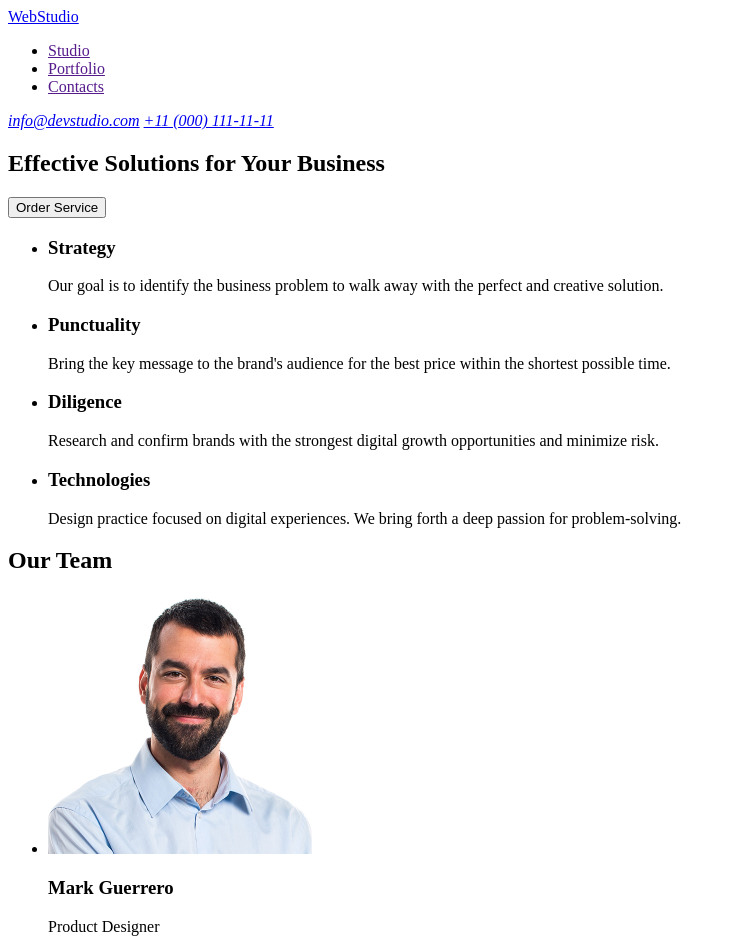
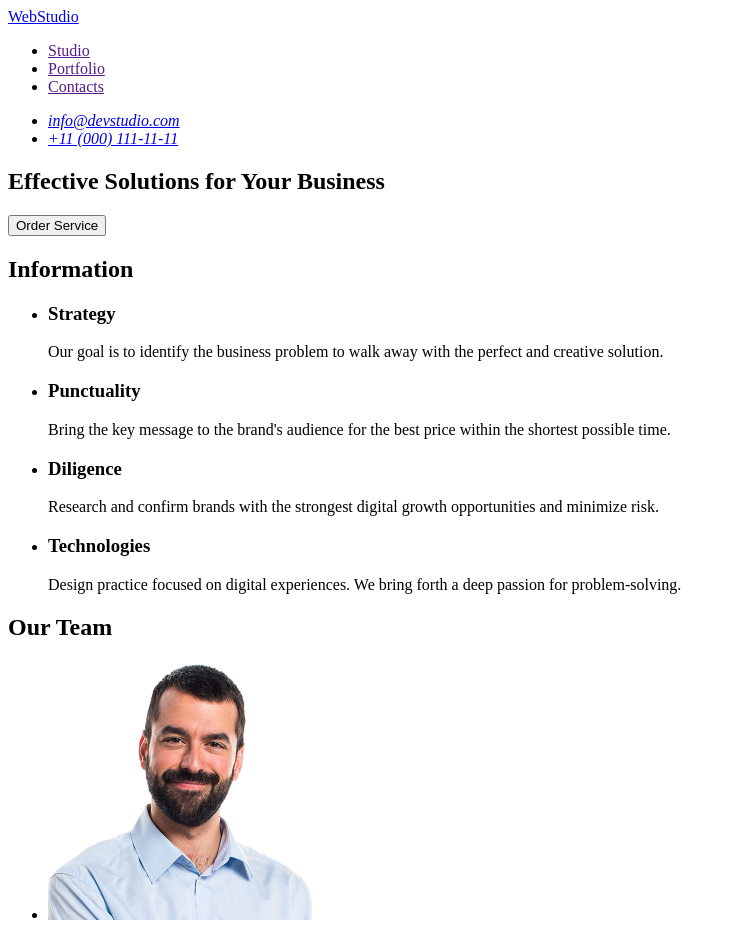
Before and after one commit to Anastasiia-S-13/goit-markup-hw-01, a plain HTML site: page index.html in a window 1280 px wide. Shown: the top 939 px of the page, without its empty margins (0-736 px from the left). Drawn offline with Linux system fonts and the light colour scheme.

Commit message:
update page

```diff
--- a/index.html
+++ b/index.html
@@ -24,8 +24,14 @@
             </ul>
         </nav>
         <address>
-            <a href="mailto:info@devstudio.com">info@devstudio.com</a>
-            <a href="tel:+110001111111">+11 (000) 111-11-11</a>
+            <ul>
+                <li>
+                    <a href="mailto:info@devstudio.com">info@devstudio.com</a>
+                </li>
+                <li>
+                    <a href="tel:+110001111111">+11 (000) 111-11-11</a>
+                </li>
+            </ul>
         </address>
     </header>
     <main>
@@ -34,6 +40,7 @@
             <button type="button">Order Service</button>
         </section>
         <section>
+            <h2>Information</h2>
             <ul>
                 <li>
                     <h3>Strategy</h3>
@@ -84,7 +91,7 @@
         </section>
     </main>
     <footer>
-        <a href="">WebStudio</a>
+        <a href="./index.html">WebStudio</a>
         <p>Increase the flow of customers and sales for your business with digital marketing & growth solutions.</p>
     </footer>
 </body>
```
